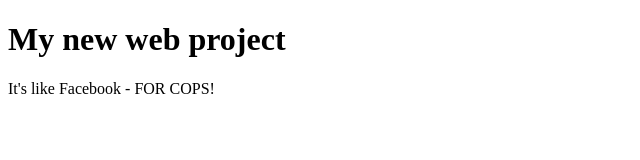
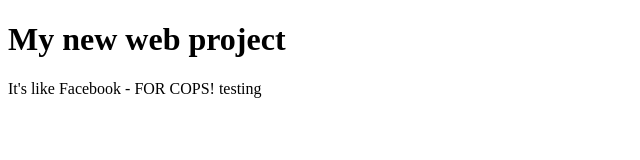
Before and after one commit to bqlee/1950Repo, a plain HTML site: page index.html in a window 1280 px wide. Shown: the full height of the page, 0-640 px from the left. Drawn offline with Linux system fonts and the light colour scheme.

Commit message:
update index.html

```diff
--- a/index.html
+++ b/index.html
@@ -5,6 +5,6 @@
 	</head>
 	<body>
 	<h1>My new web project</h1>
-	<p>It's like Facebook - FOR COPS!</p>
+	<p>It's like Facebook - FOR COPS! testing</p>
 	</body>
 </html>
```
